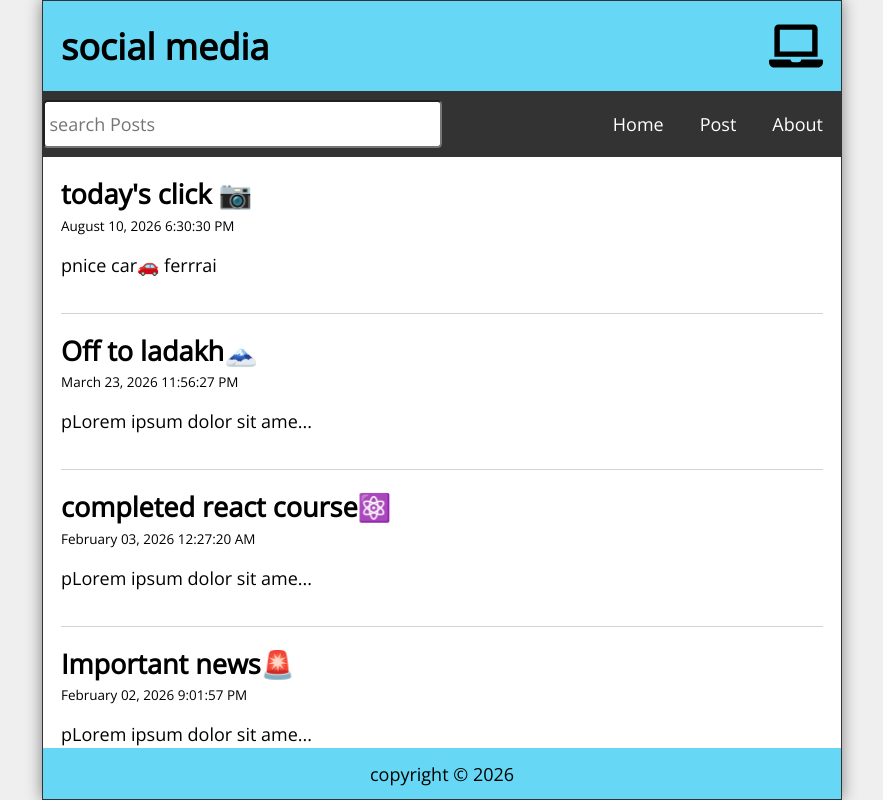
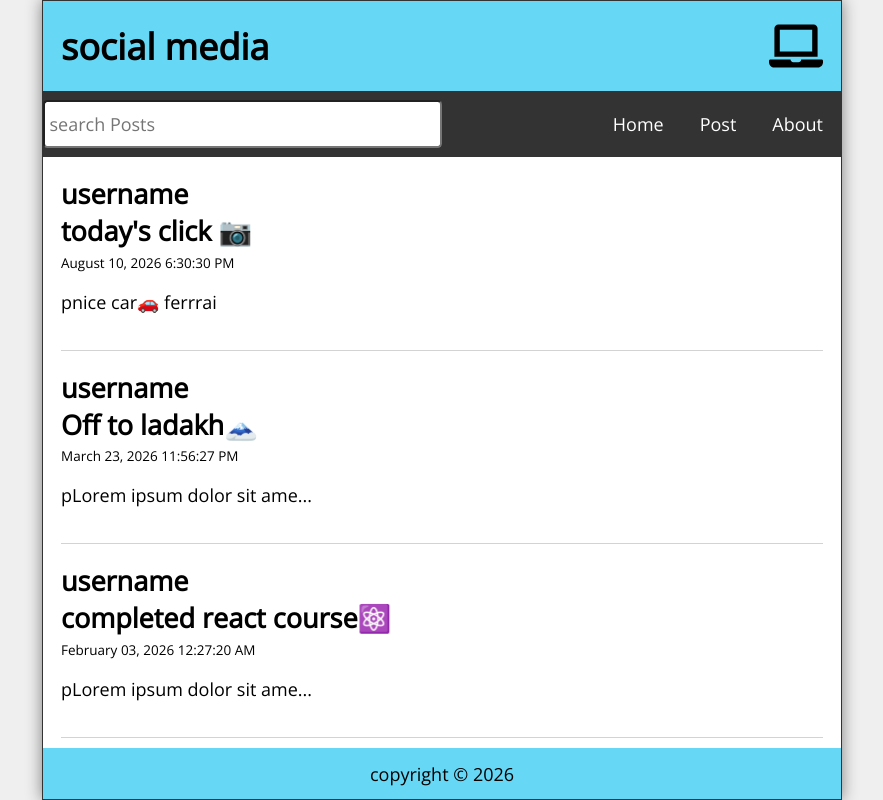
Before and after one commit to sameem006/SocialMediaApp1, a React (Create React App) app in the folder frontend/: page / in a window 1280 px wide. Shown: the whole page, without its empty margins (198-1081 px from the left). Built offline with nearby package versions, Linux system fonts and the light colour scheme; data requests are answered from the project's data file.

Commit message:
Modify Post.js

```diff
--- a/frontend/src/Post.js
+++ b/frontend/src/Post.js
@@ -1,7 +1,7 @@
-import React from 'react';
-import { useParams } from 'react-router-dom';
-import Feed from './Feed';
-import { Link } from 'react-router-dom';
+import React from "react";
+import { useParams } from "react-router-dom";
+import Feed from "./Feed";
+import { Link } from "react-router-dom";
 
 // const Post = () => {
 //    const { id } = useParams();
@@ -13,14 +13,13 @@ import { Link } from 'react-router-dom';
 const Post = ({ post }) => {
       return (
             <article className="post">
+                  <h2>username</h2>
                   <Link to={`post/${post.id}`}>
                         <h2>{post.title}</h2>
                         <p className="postDate">{post.datetime}</p>
                   </Link>
 
-            <p className="postBody">
-                p{post.body.length <= 25 ? post.body : `${post.body.slice(0, 25)}...`}
-            </p>
+                  <p className="postBody">p{post.body.length <= 25 ? post.body : `${post.body.slice(0, 25)}...`}</p>
             </article>
       );
 };
```
Lines whose indentation alone changed are shown as unchanged.
